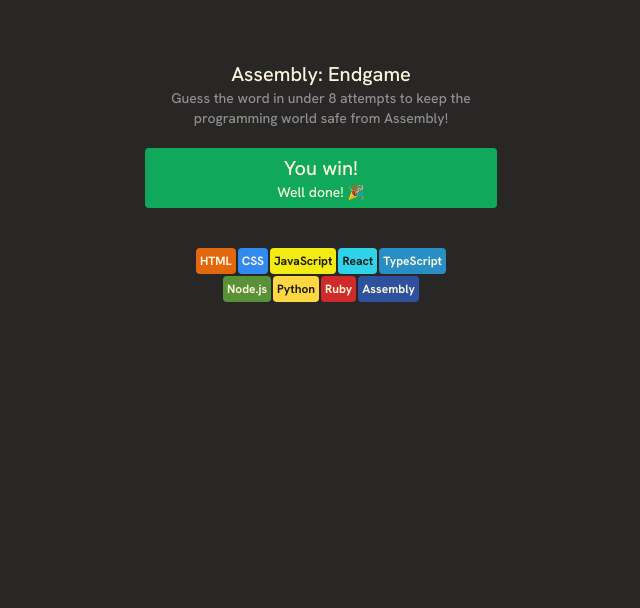
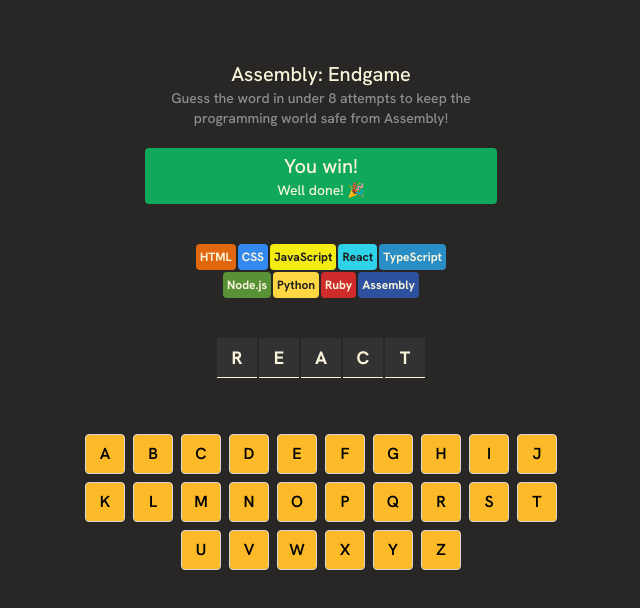
Before and after one commit to mansourYassine/hangman-game, a React (Vite) app: page / in a window 1280 px wide. Shown: the top 608 px of the page, without its empty margins (319-959 px from the left). Built offline with nearby package versions, Linux system fonts and the light colour scheme.

Commit message:
add word to guess and the keyboard

```diff
--- a/src/App.jsx
+++ b/src/App.jsx
@@ -1,12 +1,28 @@
+import { useState } from "react";
 import { languages } from "./languages"
 
 export default function App() {
 
-    const languagesChips = languages.map((lang, index) =>(
+    const [currentWord, setCurrentWord] = useState("react");
+
+    const wordletters = currentWord.split('').map((letter, index) => (
+        <span key={index} className=" w-10 h-10 bg-[#323232] flex justify-center items-center border-b border-b-[#F9F4DA] text-[#F9F4DA] font-bold text-lg ">{letter.toUpperCase()}</span>
+    ));
+
+    const alphabet = "abcdefghijklmnopqrstuvwxyz";
+
+    const keyboardElements = alphabet.split('').map((letter, index) => (
+        <button
+            key={index}
+            className=" bg-[#FCBA29] w-10 h-10 border border-[#D7D7D7] rounded-sm font-semibold text-base cursor-pointer "
+        >{letter.toUpperCase()}</button>
+    ));
+
+    const languagesChips = languages.map((lang, index) => (
         <span
             key={index}
             style={
-                {backgroundColor: lang.backgroundColor, color: lang.color}
+                { backgroundColor: lang.backgroundColor, color: lang.color }
             }
             className={" rounded-sm p-1 font-bold text-[12px] "}
         >{lang.name}</span>
@@ -18,13 +34,19 @@
                 <h1 className=" font-medium text-xl text-[#F9F4DA] ">Assembly: Endgame</h1>
                 <p className=" font-medium text-sm text-[#8E8E8E] max-w-88 ">Guess the word in under 8 attempts to keep the programming world safe from Assembly!</p>
             </div>
-            <div className=" bg-[#10A95B] text-[#F9F4DA] font-medium text-center w-88 rounded-sm py-1.5 mt-5 ">
+            <div className=" bg-[#10A95B] text-[#F9F4DA] font-medium text-center w-88 rounded-sm py-1 mt-5 ">
                 <h2 className=" text-xl ">You win!</h2>
                 <p className=" text-sm ">Well done! 🎉</p>
             </div>
             <div className=" flex flex-wrap max-w-66.5 gap-0.5 justify-center mt-10 ">
                 {languagesChips}
             </div>
+            <div className=" flex gap-0.5 mt-10 ">
+                {wordletters}
+            </div>
+            <div className=" mt-14 flex flex-wrap justify-center gap-2 w-120 ">
+                {keyboardElements}
+            </div>
         </main>
     )
 }
```
